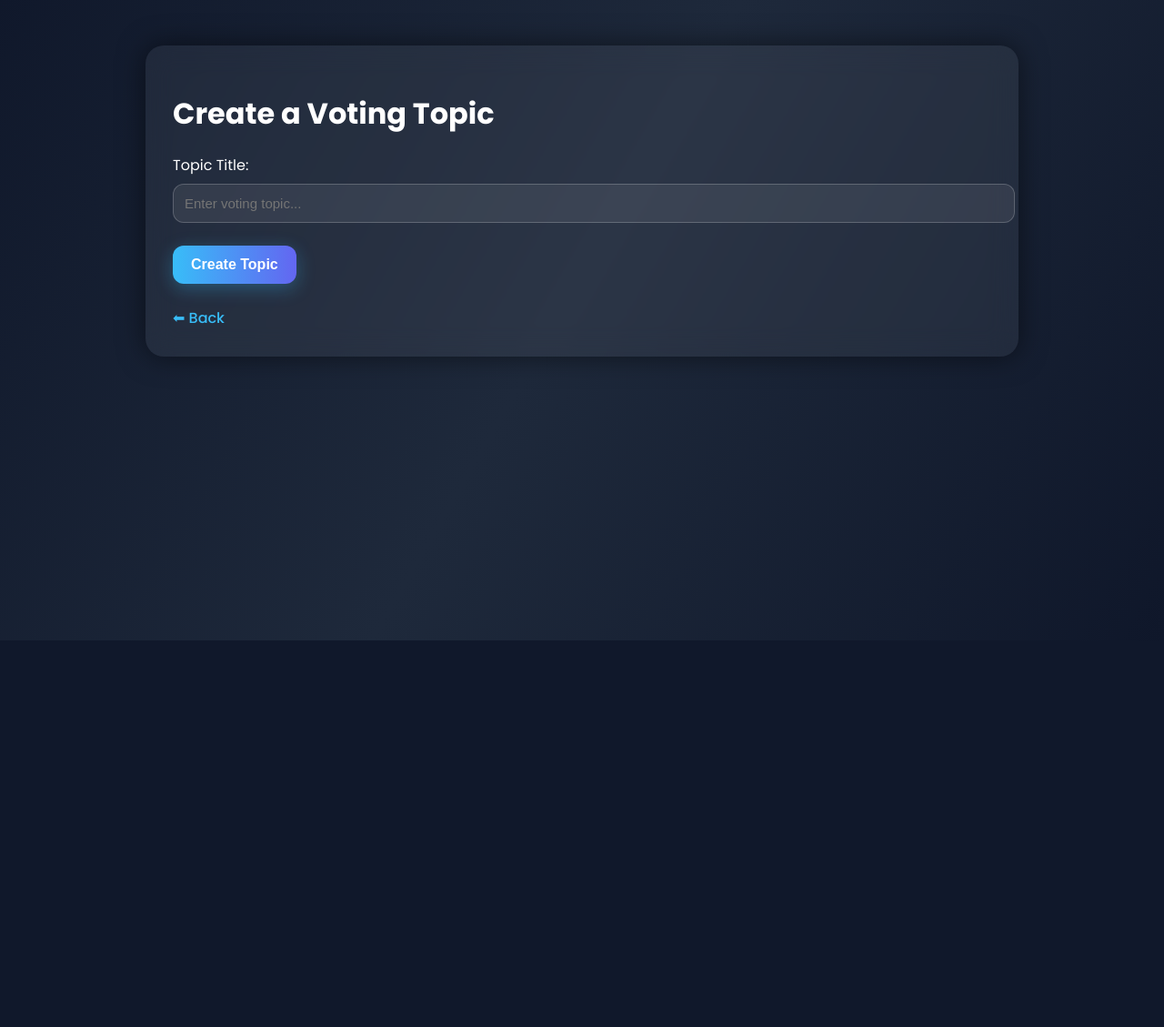
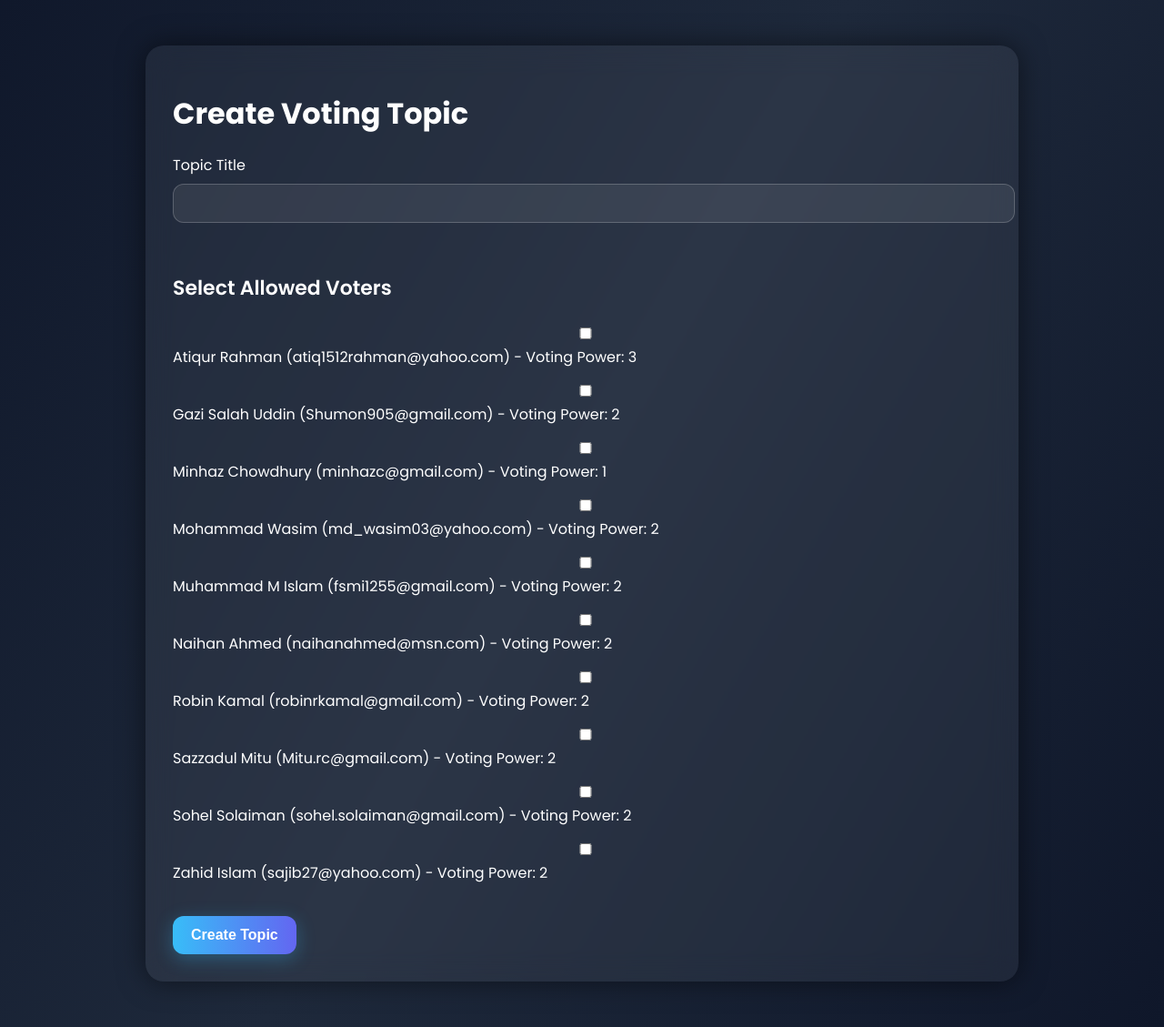
Before and after one commit to RashiKK/queensgate-voting-app, a Flask app: page /create_topic in a window 1280 px wide; the page is wider, and only the part inside the window is pictured. Shown: the part 96-1225 px from the top of that part at 91% size. Before the commit the page ends 800 px from the top of that part, so only its background shows below. Run offline with Flask 3, Linux system fonts and the light colour scheme; the visitor is signed in with stand-in values (Sample User, id 1); data comes from the database, SQL or seed files in the repository.

Commit message:
Add weighted voting system and voter restrictions

```diff
--- a/app.py
+++ b/app.py
@@ -125,17 +125,44 @@ def create_topic():
     if not session.get("admin_logged_in"):
         return "❌ Access denied"
 
+    conn = connect_db()
+
+    voters = conn.execute("""
+        SELECT * FROM voters
+        ORDER BY name
+    """).fetchall()
+
     if request.method == "POST":
         title = request.form["title"]
 
-        conn = connect_db()
-        conn.execute("INSERT INTO topics (title, is_active) VALUES (?, 1)", (title,))
+        selected_voters = request.form.getlist("allowed_voters")
+
+        cursor = conn.cursor()
+
+        cursor.execute(
+            "INSERT INTO topics (title, is_active) VALUES (?, 1)",
+            (title,)
+        )
+
+        topic_id = cursor.lastrowid
+
+        for voter_email in selected_voters:
+            cursor.execute("""
+                INSERT INTO topic_voters (topic_id, voter_email)
+                VALUES (?, ?)
+            """, (topic_id, voter_email))
+
         conn.commit()
         conn.close()
 
         return redirect(url_for("home"))
 
-    return render_template("create_topic.html")
+    conn.close()
+
+    return render_template(
+        "create_topic.html",
+        voters=voters
+    )
 
 
 # ================= DELETE TOPIC =================
@@ -185,67 +212,95 @@ def open_topic(topic_id):
 # ================= VOTE =================
 @app.route("/vote/<int:topic_id>", methods=["GET", "POST"])
 def vote(topic_id):
+
     if not session.get("voter_logged_in"):
         return redirect(url_for("voter_login"))
 
     email = session["voter_email"]
+
     conn = connect_db()
 
-    topic = conn.execute("SELECT * FROM topics WHERE id=?", (topic_id,)).fetchone()
+    topic = conn.execute("""
+        SELECT * FROM topics
+        WHERE id=?
+    """, (topic_id,)).fetchone()
 
     if not topic:
-        return "Topic not found"
+        conn.close()
+        return "❌ Topic not found"
 
     if topic["is_active"] == 0:
-        return "Voting closed"
+        conn.close()
+        return "❌ Voting closed"
 
-    voter = conn.execute("SELECT * FROM voters WHERE email=?", (email,)).fetchone()
+    # ================= CHECK ALLOWED =================
+    allowed = conn.execute("""
+        SELECT * FROM topic_voters
+        WHERE topic_id=? AND voter_email=?
+    """, (topic_id, email)).fetchone()
 
-    usage = conn.execute(
-        "SELECT * FROM voter_usage WHERE topic_id=? AND voter_email=?",
-        (topic_id, email)
-    ).fetchone()
+    if not allowed:
+        conn.close()
+        return "❌ You are not allowed to vote in this topic."
 
-    if not usage:
-        votes_used = 0
-        conn.execute(
-            "INSERT INTO voter_usage (topic_id, voter_email, votes_used) VALUES (?, ?, 0)",
-            (topic_id, email)
-        )
-        conn.commit()
-    else:
-        votes_used = usage["votes_used"]
+    # ================= GET VOTER =================
+    voter = conn.execute("""
+        SELECT * FROM voters
+        WHERE email=?
+    """, (email,)).fetchone()
 
-    remaining_votes = voter["voting_power"] - votes_used
+    # ================= CHECK ALREADY VOTED =================
+    usage = conn.execute("""
+        SELECT * FROM voter_usage
+        WHERE topic_id=? AND voter_email=?
+    """, (topic_id, email)).fetchone()
 
-    candidates = conn.execute("SELECT name FROM voters").fetchall()
+    has_voted = 0
 
+    if usage:
+        has_voted = usage["has_voted"]
+
+    # ================= CANDIDATES =================
+    candidates = conn.execute("""
+        SELECT name FROM voters
+        ORDER BY name
+    """).fetchall()
+
+    # ================= SUBMIT =================
     if request.method == "POST":
-        if remaining_votes <= 0:
-            return "No votes left"
+
+        if has_voted == 1:
+            conn.close()
+            return "❌ You already voted."
 
         candidate_name = request.form["candidate_name"]
 
-        existing = conn.execute(
-            "SELECT * FROM votes WHERE topic_id=? AND candidate_name=?",
-            (topic_id, candidate_name)
-        ).fetchone()
+        vote_power = voter["voting_power"]
+
+        existing = conn.execute("""
+            SELECT * FROM votes
+            WHERE topic_id=? AND candidate_name=?
+        """, (topic_id, candidate_name)).fetchone()
 
         if existing:
-            conn.execute(
-                "UPDATE votes SET vote_count = vote_count + 1 WHERE topic_id=? AND candidate_name=?",
-                (topic_id, candidate_name)
-            )
+            conn.execute("""
+                UPDATE votes
+                SET vote_count = vote_count + ?
+                WHERE topic_id=? AND candidate_name=?
+            """, (vote_power, topic_id, candidate_name))
+
         else:
-            conn.execute(
-                "INSERT INTO votes (topic_id, candidate_name, vote_count) VALUES (?, ?, 1)",
-                (topic_id, candidate_name)
-            )
+            conn.execute("""
+                INSERT INTO votes
+                (topic_id, candidate_name, vote_count)
+                VALUES (?, ?, ?)
+            """, (topic_id, candidate_name, vote_power))
 
-        conn.execute(
-            "UPDATE voter_usage SET votes_used = votes_used + 1 WHERE topic_id=? AND voter_email=?",
-            (topic_id, email)
-        )
+        conn.execute("""
+            INSERT INTO voter_usage
+            (topic_id, voter_email, has_voted)
+            VALUES (?, ?, 1)
+        """, (topic_id, email))
 
         conn.commit()
         conn.close()
@@ -258,7 +313,7 @@ def vote(topic_id):
         "vote.html",
         topic=topic,
         voter_email=email,
-        remaining_votes=remaining_votes,
+        has_voted=has_voted,
         voting_power=voter["voting_power"],
         candidates=candidates
     )
--- a/database.py
+++ b/database.py
@@ -15,7 +15,7 @@ def init_db():
     conn = connect_db()
     cursor = conn.cursor()
 
-    # ================= USERS (VOTERS) =================
+    # ================= VOTERS =================
     cursor.execute("""
     CREATE TABLE IF NOT EXISTS voters (
         id INTEGER PRIMARY KEY AUTOINCREMENT,
@@ -36,6 +36,15 @@ def init_db():
     )
     """)
 
+    # ================= TOPIC VOTERS =================
+    cursor.execute("""
+    CREATE TABLE IF NOT EXISTS topic_voters (
+        id INTEGER PRIMARY KEY AUTOINCREMENT,
+        topic_id INTEGER NOT NULL,
+        voter_email TEXT NOT NULL
+    )
+    """)
+
     # ================= VOTES =================
     cursor.execute("""
     CREATE TABLE IF NOT EXISTS votes (
@@ -52,27 +61,25 @@ def init_db():
         id INTEGER PRIMARY KEY AUTOINCREMENT,
         topic_id INTEGER NOT NULL,
         voter_email TEXT NOT NULL,
-        votes_used INTEGER DEFAULT 0
+        has_voted INTEGER DEFAULT 0
     )
     """)
 
     conn.commit()
 
     # ================= DEFAULT USERS =================
-    # IMPORTANT:
-    # password = temporary password (first login)
     voters = [
-    ("Atiqur Rahman", "atiq1512rahman@yahoo.com", 3, "ATQ2026"),
-    ("Mohammad Wasim", "md_wasim03@yahoo.com", 2, "WSM2026"),
-    ("Sazzadul Mitu", "Mitu.rc@gmail.com", 2, "MITU2026"),
-    ("Naihan Ahmed", "naihanahmed@msn.com", 2, "NAIH2026"),
-    ("Robin Kamal", "robinrkamal@gmail.com", 2, "RBK2026"),
-    ("Sohel Solaiman", "sohel.solaiman@gmail.com", 2, "SOHEL2026"),
-    ("Gazi Salah Uddin", "Shumon905@gmail.com", 2, "GAZI2026"),
-    ("Minhaz Chowdhury", "minhazc@gmail.com", 1, "MINHAZ2026"),
-    ("Zahid Islam", "sajib27@yahoo.com", 2, "ZAHID2026"),
-    ("Muhammad M Islam", "fsmi1255@gmail.com", 2, "ISLAM2026")
-]
+        ("Atiqur Rahman", "atiq1512rahman@yahoo.com", 3, "ATQ2026"),
+        ("Mohammad Wasim", "md_wasim03@yahoo.com", 2, "WSM2026"),
+        ("Sazzadul Mitu", "Mitu.rc@gmail.com", 2, "MITU2026"),
+        ("Naihan Ahmed", "naihanahmed@msn.com", 2, "NAIH2026"),
+        ("Robin Kamal", "robinrkamal@gmail.com", 2, "RBK2026"),
+        ("Sohel Solaiman", "sohel.solaiman@gmail.com", 2, "SOHEL2026"),
+        ("Gazi Salah Uddin", "Shumon905@gmail.com", 2, "GAZI2026"),
+        ("Minhaz Chowdhury", "minhazc@gmail.com", 1, "MINHAZ2026"),
+        ("Zahid Islam", "sajib27@yahoo.com", 2, "ZAHID2026"),
+        ("Muhammad M Islam", "fsmi1255@gmail.com", 2, "ISLAM2026")
+    ]
 
     for name, email, power, pwd in voters:
         cursor.execute("""
--- a/templates/create_topic.html
+++ b/templates/create_topic.html
@@ -15,19 +15,44 @@
 </div>
 
 <div class="container">
-    <h1>Create a Voting Topic</h1>
+
+    <h1>Create Voting Topic</h1>
 
     <form method="POST">
-        <label>Topic Title:</label>
-        <input type="text" name="title" placeholder="Enter voting topic..." required>
+
+        <label>Topic Title</label>
+        <input type="text" name="title" required>
 
         <br><br>
-        <button type="submit">Create Topic</button>
+
+        <h2>Select Allowed Voters</h2>
+
+        {% for voter in voters %}
+
+            <div style="margin-bottom:10px;">
+
+                <input
+                    type="checkbox"
+                    name="allowed_voters"
+                    value="{{ voter.email }}"
+                >
+
+                {{ voter.name }}
+                ({{ voter.email }})
+                - Voting Power: {{ voter.voting_power }}
+
+            </div>
+
+        {% endfor %}
+
+        <br>
+
+        <button type="submit">
+            Create Topic
+        </button>
+
     </form>
 
-    <div class="footer-links">
-        <a href="/">⬅ Back</a>
-    </div>
 </div>
 
 </body>
```
Also changed, not shown: templates/vote.html (+53 -17 lines).
